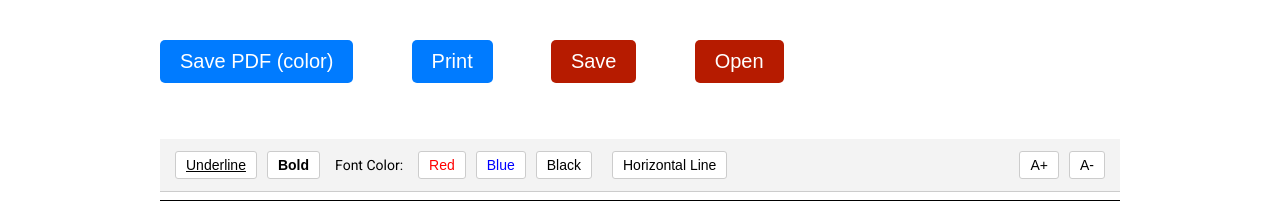
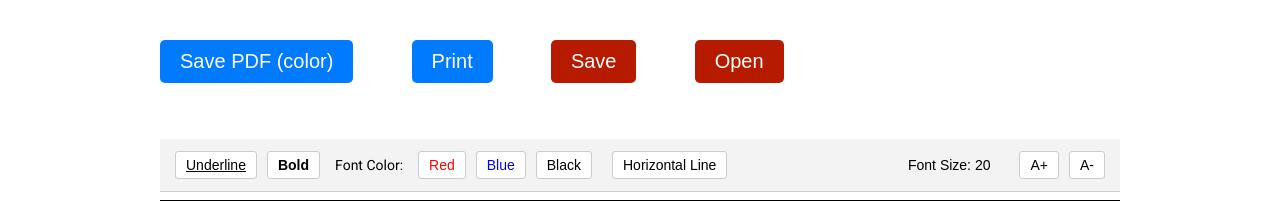
Before and after one commit to florent-fejzula/gradezna-kniga-driton, an Angular app: page / in a window 1280 px wide. Shown: the top 201 px of the page. Built offline with nearby package versions, Linux system fonts and the light colour scheme.

Commit message:
added Font Size label

```diff
--- a/src/app/app.component.html
+++ b/src/app/app.component.html
@@ -41,7 +41,7 @@
 
   <div class="flex-spacer"></div>
 
-  <!-- Font Size Buttons -->
+  <span class="font-size-label">Font Size: {{ fontSize }}</span>
   <button (click)="increaseFontSize()" class="toolbar-button">A+</button>
   <button (click)="decreaseFontSize()" class="toolbar-button">A-</button>
 </div>
```
